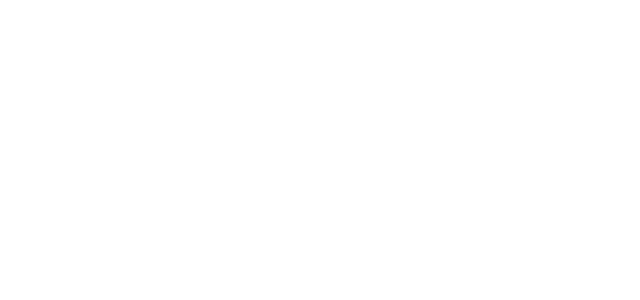
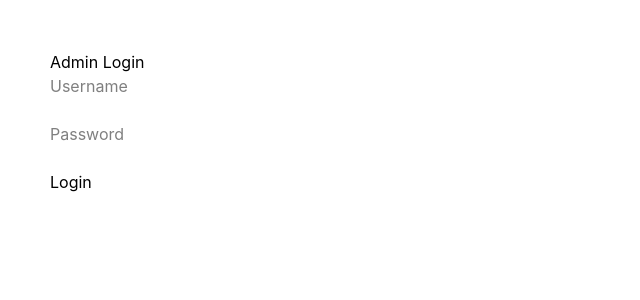
Before and after one commit to EngrJimmy-eng/fullstack-devops-portfolio, a React app in the folder frontend/: page /admin/login in a window 1280 px wide. Before the commit this address had no page. Shown: the top 300 px of the page, without its empty margins (0-640 px from the left). Built offline with nearby package versions, Linux system fonts and the light colour scheme; the HTML template or start-up script is replaced by a standard one.

Commit message:
Added AppRoutes.js

```diff
--- /dev/null
+++ b/frontend/src/admin/Dashboard.jsx
@@ -0,0 +1,33 @@
+import { useEffect, useState } from "react";
+import { getToken, logout } from "../utils/auth";
+
+export default function Dashboard() {
+  const [data, setData] = useState("");
+
+  useEffect(() => {
+    const fetchData = async () => {
+      const token = getToken();
+
+      const res = await fetch("/api/admin/dashboard", {
+        headers: {
+          Authorization: `Bearer ${token}`,
+        },
+      });
+
+      const result = await res.json();
+      setData(result.message);
+    };
+
+    fetchData();
+  }, []);
+
+  return (
+    <div style={{ padding: "50px" }}>
+      <h2>Admin Dashboard</h2>
+
+      <p>{data}</p>
+
+      <button onClick={logout}>Logout</button>
+    </div>
+  );
+}
--- /dev/null
+++ b/frontend/src/admin/Login.jsx
@@ -0,0 +1,52 @@
+import { useState } from "react";
+import { setToken } from "../utils/auth";
+
+export default function Login() {
+  const [username, setUsername] = useState("");
+  const [password, setPassword] = useState("");
+
+  const handleLogin = async (e) => {
+    e.preventDefault();
+
+    const res = await fetch("/api/admin/login", {
+      method: "POST",
+      headers: {
+        "Content-Type": "application/json",
+      },
+      body: JSON.stringify({ username, password }),
+    });
+
+    const data = await res.json();
+
+    if (data.success) {
+      setToken(data.token);
+      alert("Login successful");
+      window.location.href = "/admin/dashboard";
+    } else {
+      alert(data.message);
+    }
+  };
+
+  return (
+    <div style={{ padding: "50px" }}>
+      <h2>Admin Login</h2>
+
+      <form onSubmit={handleLogin}>
+        <input
+          placeholder="Username"
+          onChange={(e) => setUsername(e.target.value)}
+        />
+        <br /><br />
+
+        <input
+          type="password"
+          placeholder="Password"
+          onChange={(e) => setPassword(e.target.value)}
+        />
+        <br /><br />
+
+        <button type="submit">Login</button>
+      </form>
+    </div>
+  );
+}
--- a/frontend/src/routes/AppRoutes.jsx
+++ b/frontend/src/routes/AppRoutes.jsx
@@ -1,19 +1,30 @@
-import { Routes, Route } from "react-router-dom"
-import MainLayout from "../components/MainLayout"
-import Home from "../pages/Home"
-import Contact from "../pages/Contact"
-import Projects from "../pages/Projects"
-import ProjectDetail from "../pages/ProjectDetail"
+import { Routes, Route } from "react-router-dom";
+
+import MainLayout from "../components/MainLayout";
+import Home from "../pages/Home";
+import Contact from "../pages/Contact";
+import Projects from "../pages/Projects";
+import ProjectDetail from "../pages/ProjectDetail";
+
+import Login from "../admin/Login";
+import Dashboard from "../admin/Dashboard";
 
 export default function AppRoutes() {
   return (
     <Routes>
+
+      {/* Public pages with layout */}
       <Route element={<MainLayout />}>
         <Route path="/" element={<Home />} />
         <Route path="/contact" element={<Contact />} />
-<Route path="/projects/:slug" element={<ProjectDetail />} />
         <Route path="/projects" element={<Projects />} />
+        <Route path="/projects/:slug" element={<ProjectDetail />} />
       </Route>
+
+      {/* Admin routes (no layout) */}
+      <Route path="/admin/login" element={<Login />} />
+      <Route path="/admin/dashboard" element={<Dashboard />} />
+
     </Routes>
-  )
+  );
 }
--- /dev/null
+++ b/frontend/src/utils/auth.js
@@ -0,0 +1,11 @@
+export const setToken = (token) => {
+  localStorage.setItem("token", token);
+};
+
+export const getToken = () => {
+  return localStorage.getItem("token");
+};
+
+export const logout = () => {
+  localStorage.removeItem("token");
+};
```
